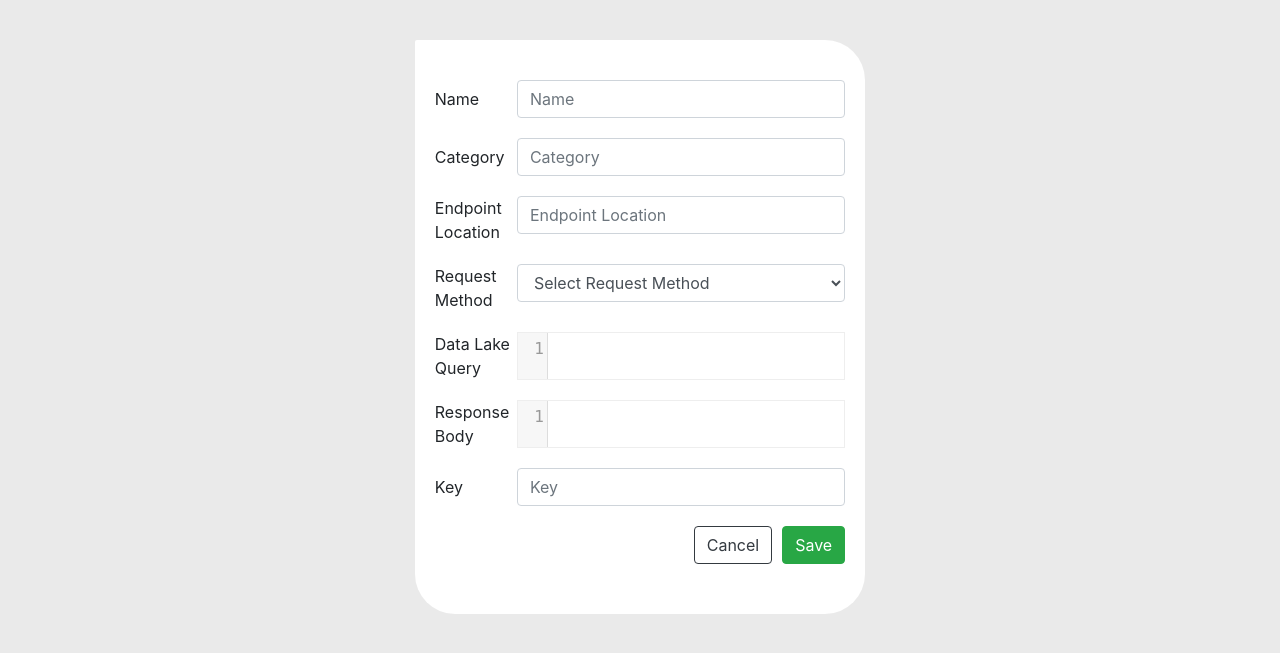
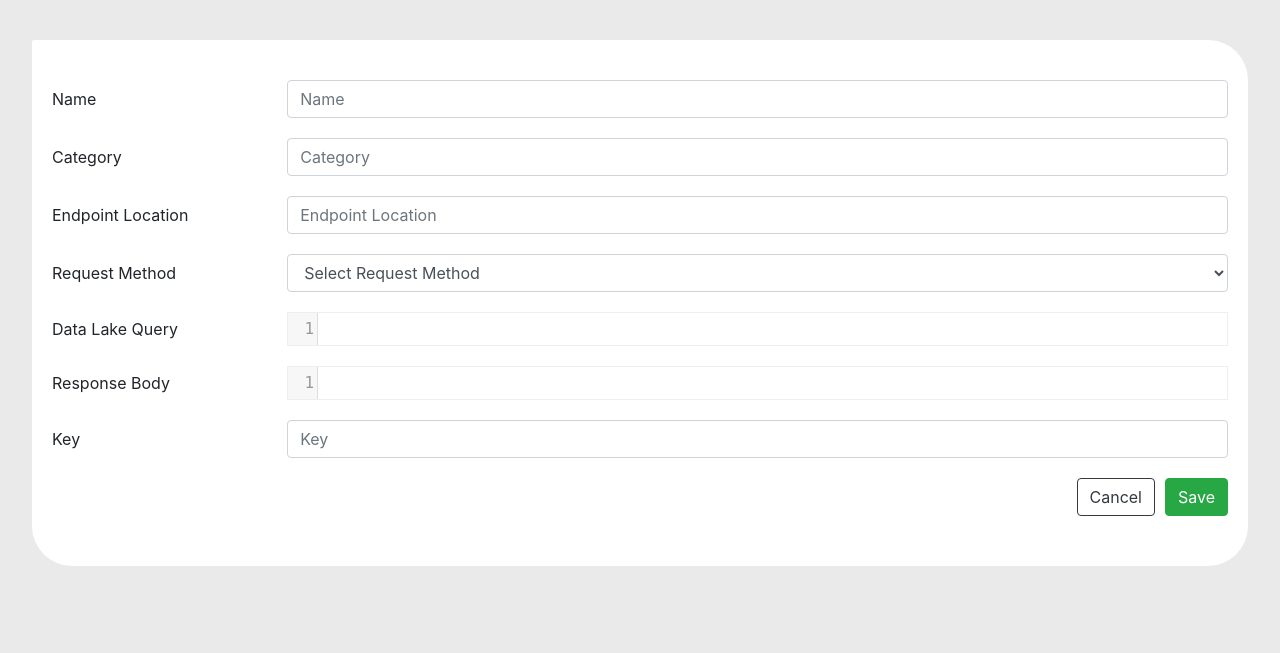
Before and after one commit to tullyclark/notasi, a Python web app: template site/templates/api/edit.html in a window 1280 px wide. Shown: the part 56-709 px from the top of the page. Run offline with Jinja, Linux system fonts and the light colour scheme; the template is opened without the code that fills it, so the values that code supplies are empty; some libraries are stand-ins or nearby versions.

Commit message:
Update edit.css

```diff
--- a/site/static/css/edit.css
+++ b/site/static/css/edit.css
@@ -7,7 +7,7 @@ h1 {
 	margin-top: 40px;
 	margin-left: auto;
 	margin-right: auto;
-    width: 95%%;
+    width: 95%;
     background-color: white;
 	border-radius: 40px;
     border-top-left-radius: 2px;
```
